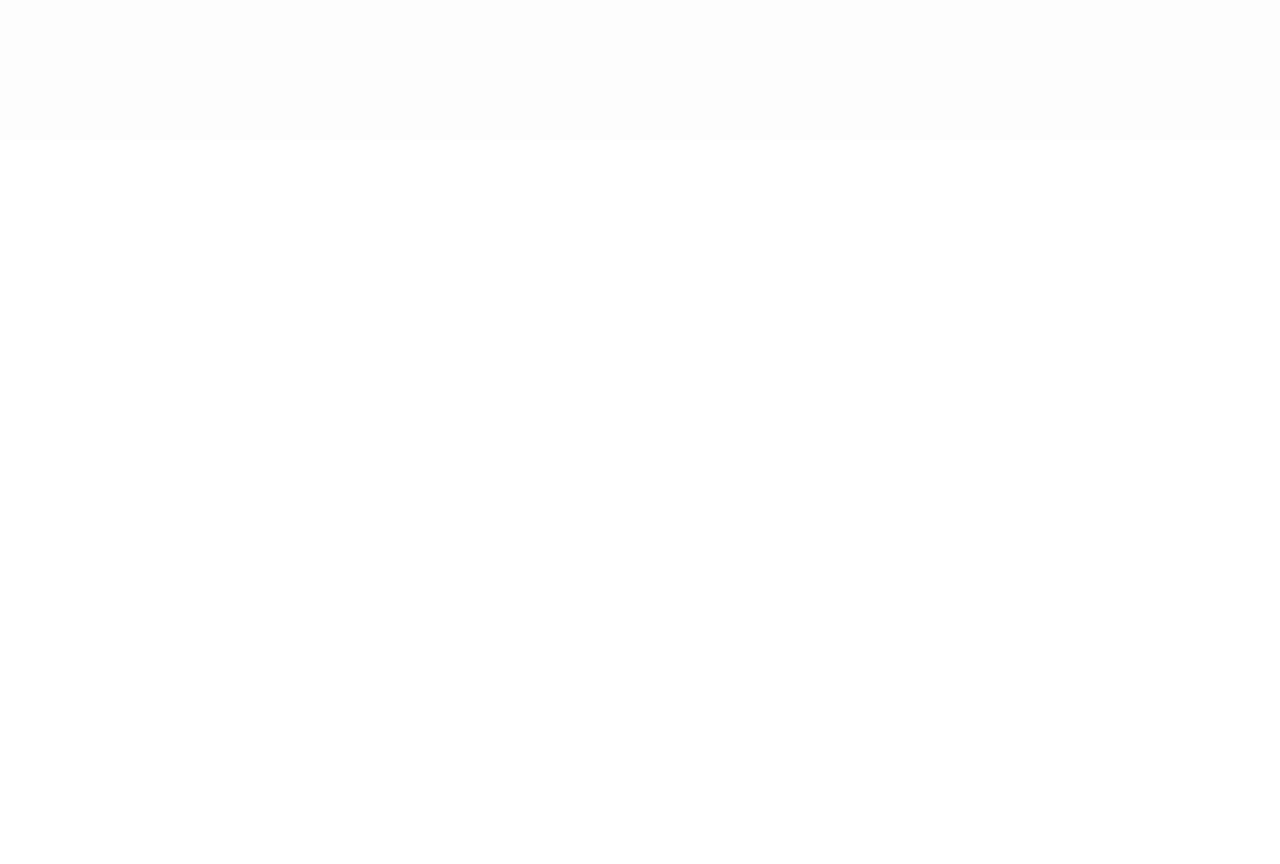
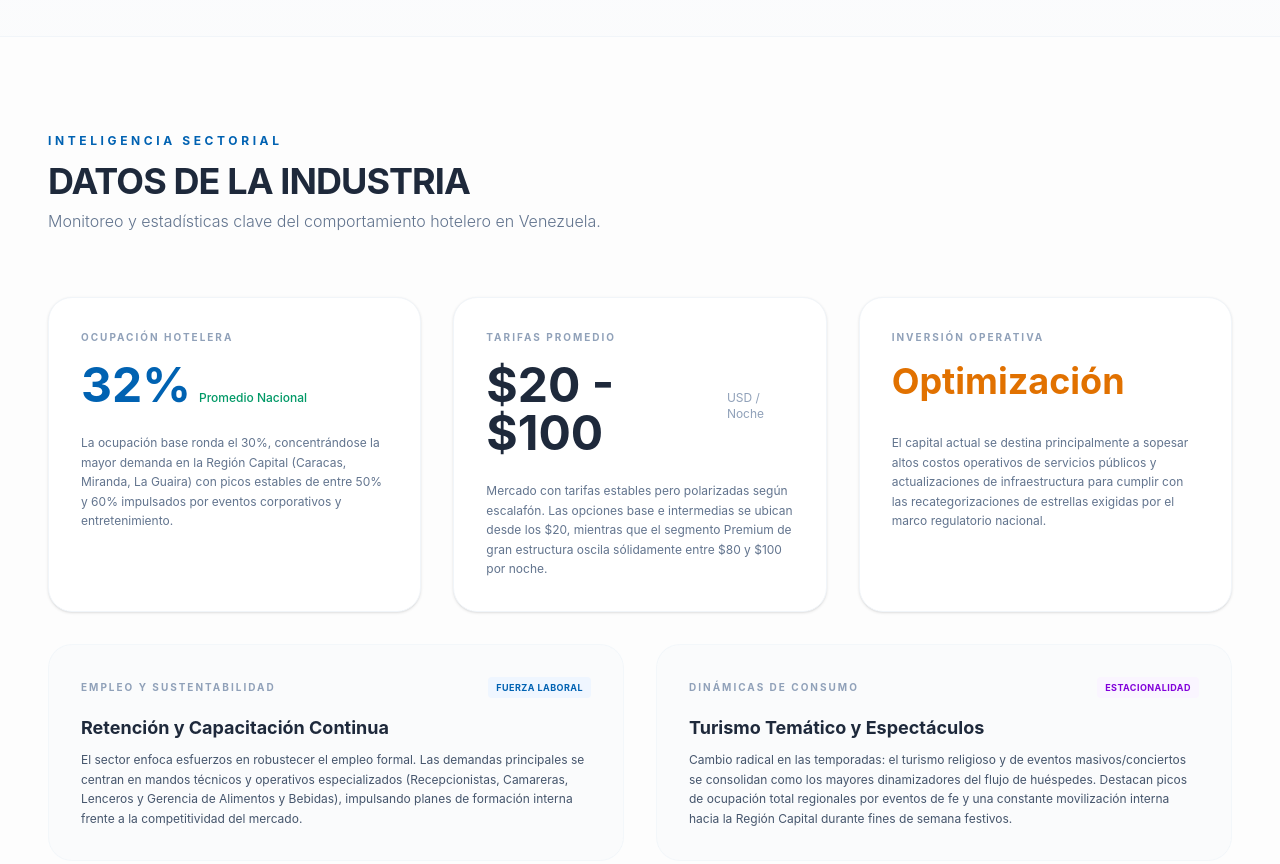
Before and after one commit to shirleybernaez-hub/fenahoven, a React (Vite) app: page /web in a window 1280 px wide. Shown: the part 660-1524 px from the top of the page. Before the commit the page ends 800 px from the top, so only its background shows below. Built offline with nearby package versions, Linux system fonts and the light colour scheme; the HTML template or start-up script is replaced by a standard one.

Commit message:
Sección Datos de la Industria agregada con datos reales de Venezuela

```diff
--- a/src/Web.jsx
+++ b/src/Web.jsx
@@ -2,49 +2,33 @@
 
 export default function Web() {
   const navLinks = [
-    "Quiénes Somos",
-    "Federación",
-    "Dashboard Nacional",
-    "Radar Hotelero",
-    "Capacitación",
-    "Eventos",
-    "Inversión Hotelera",
-    "Sala de Prensa",
-    "Afíliate",
-    "Contacto"
+    "Quiénes Somos", "Federación", "Dashboard Nacional", "Radar Hotelero",
+    "Capacitación", "Eventos", "Inversión Hotelera", "Sala de Prensa",
+    "Afíliate", "Contacto"
   ];
 
   return (
-    <div className="min-h-screen bg-[#FDFDFD] font-sans text-slate-900">
+    <div className="min-h-screen bg-[#FDFDFD] font-sans text-slate-900 antialiased">
 
       {/* NAVBAR INSTITUCIONAL */}
       <nav className="border-b border-slate-100 bg-white sticky top-0 z-50 px-6 py-4 md:px-12">
         <div className="max-w-7xl mx-auto flex flex-col gap-4 lg:flex-row lg:items-center lg:justify-between">
-
-          {/* Logo Principal */}
           <div className="text-xl font-bold tracking-tighter text-[#0062B2] uppercase select-none">
             FENAHOVEN
           </div>
-
-          {/* Menú de Enlaces */}
           <div className="flex flex-wrap gap-x-6 gap-y-2 items-center text-xs md:text-sm font-medium text-slate-600">
             {navLinks.map((link, index) => (
-              <span
-                key={index}
-                className="cursor-pointer hover:text-[#0062B2] transition-colors whitespace-nowrap py-1"
-              >
+              <span key={index} className="cursor-pointer hover:text-[#0062B2] transition-colors whitespace-nowrap py-1">
                 {link}
               </span>
             ))}
           </div>
-
         </div>
       </nav>
 
       {/* HERO INSTITUCIONAL */}
-      <section className="min-h-[80vh] flex flex-col justify-center items-center px-8">
-        {/* Frase poderosa */}
-        <div className="text-center max-w-4xl mb-20">
+      <section className="min-h-[75vh] flex flex-col justify-center items-center px-8 bg-gradient-to-b from-white to-slate-50/50 border-b border-slate-100">
+        <div className="text-center max-w-4xl mb-16">
           <h1 className="text-5xl md:text-7xl font-bold text-[#0062B2] leading-tight mb-8 uppercase tracking-tight">
             67 AÑOS IMPULSANDO EL TURISMO EN VENEZUELA
           </h1>
@@ -53,8 +37,7 @@
           </p>
         </div>
 
-        {/* Indicadores del sector */}
-        <div className="grid grid-cols-2 md:grid-cols-4 gap-8 md:gap-16 w-full max-w-5xl border-t border-slate-100 pt-12">
+        <div className="grid grid-cols-2 md:grid-cols-4 gap-8 md:gap-16 w-full max-w-5xl border-t border-slate-200/60 pt-12">
           <div className="text-center">
             <span className="block text-3xl md:text-4xl font-bold text-[#1E293B] mb-2">300+</span>
             <span className="text-[10px] uppercase tracking-[0.2em] text-slate-400 font-bold">Hoteles Representados</span>
@@ -74,6 +57,84 @@
         </div>
       </section>
 
+      {/* SECCIÓN: DATOS DE LA INDUSTRIA */}
+      <section className="py-24 px-6 md:px-12 max-w-7xl mx-auto">
+        <div className="mb-16">
+          <span className="text-xs font-bold text-[#0062B2] uppercase tracking-[0.3em] block mb-3">Inteligencia Sectorial</span>
+          <h2 className="text-3xl md:text-4xl font-bold tracking-tight text-[#1E293B] uppercase">Datos de la Industria</h2>
+          <p className="text-slate-500 mt-2 font-light">Monitoreo y estadísticas clave del comportamiento hotelero en Venezuela.</p>
+        </div>
+
+        {/* Grid Principal de Datos */}
+        <div className="grid grid-cols-1 md:grid-cols-3 gap-8">
+
+          {/* Card 1: Ocupación Hotelera */}
+          <div className="bg-white border border-slate-100 p-8 rounded-3xl shadow-sm hover:shadow-md transition-shadow">
+            <span className="text-[10px] uppercase tracking-[0.2em] text-slate-400 font-bold block mb-4">Ocupación Hotelera</span>
+            <div className="flex items-baseline gap-2">
+              <span className="text-5xl font-bold text-[#0062B2]">32%</span>
+              <span className="text-xs text-emerald-600 font-medium">Promedio Nacional</span>
+            </div>
+            <p className="text-xs text-slate-500 mt-6 leading-relaxed">
+              La ocupación base ronda el 30%, concentrándose la mayor demanda en la Región Capital (Caracas, Miranda, La Guaira) con picos estables de entre 50% y 60% impulsados por eventos corporativos y entretenimiento.
+            </p>
+          </div>
+
+          {/* Card 2: Tarifas Promedio */}
+          <div className="bg-white border border-slate-100 p-8 rounded-3xl shadow-sm hover:shadow-md transition-shadow">
+            <span className="text-[10px] uppercase tracking-[0.2em] text-slate-400 font-bold block mb-4">Tarifas Promedio</span>
+            <div className="flex items-baseline gap-2">
+              <span className="text-5xl font-bold text-[#1E293B]">$20 - $100</span>
+              <span className="text-xs text-slate-400">USD / Noche</span>
+            </div>
+            <p className="text-xs text-slate-500 mt-6 leading-relaxed">
+              Mercado con tarifas estables pero polarizadas según escalafón. Las opciones base e intermedias se ubican desde los $20, mientras que el segmento Premium de gran estructura oscila sólidamente entre $80 y $100 por noche.
+            </p>
+          </div>
+
+          {/* Card 3: Inversión y Costos */}
+          <div className="bg-white border border-slate-100 p-8 rounded-3xl shadow-sm hover:shadow-md transition-shadow">
+            <span className="text-[10px] uppercase tracking-[0.2em] text-slate-400 font-bold block mb-4">Inversión Operativa</span>
+            <div className="flex items-baseline gap-2">
+              <span className="text-4xl font-bold text-amber-600">Optimización</span>
+            </div>
+            <p className="text-xs text-slate-500 mt-8 leading-relaxed">
+              El capital actual se destina principalmente a sopesar altos costos operativos de servicios públicos y actualizaciones de infraestructura para cumplir con las recategorizaciones de estrellas exigidas por el marco regulatorio nacional.
+            </p>
+          </div>
+
+        </div>
+
+        {/* Fila Inferior: Tendencias, Empleo y Temporadas */}
+        <div className="grid grid-cols-1 md:grid-cols-2 gap-8 mt-8">
+
+          {/* Card 4: Empleo y Talento Humano */}
+          <div className="bg-slate-50/60 border border-slate-100/80 p-8 rounded-3xl">
+            <div className="flex items-center justify-between mb-4">
+              <span className="text-[10px] uppercase tracking-[0.2em] text-slate-400 font-bold">Empleo y Sustentabilidad</span>
+              <span className="px-2 py-1 bg-blue-50 text-[#0062B2] rounded text-[9px] font-bold uppercase tracking-wider">Fuerza Laboral</span>
+            </div>
+            <h4 className="text-lg font-bold text-[#1E293B] mb-2">Retención y Capacitación Continua</h4>
+            <p className="text-xs text-slate-600 leading-relaxed">
+              El sector enfoca esfuerzos en robustecer el empleo formal. Las demandas principales se centran en mandos técnicos y operativos especializados (Recepcionistas, Camareras, Lenceros y Gerencia de Alimentos y Bebidas), impulsando planes de formación interna frente a la competitividad del mercado.
+            </p>
+          </div>
+
+          {/* Card 5: Tendencias y Temporadas */}
+          <div className="bg-slate-50/60 border border-slate-100/80 p-8 rounded-3xl">
+            <div className="flex items-center justify-between mb-4">
+              <span className="text-[10px] uppercase tracking-[0.2em] text-slate-400 font-bold">Dinámicas de Consumo</span>
+              <span className="px-2 py-1 bg-purple-50 text-purple-700 rounded text-[9px] font-bold uppercase tracking-wider">Estacionalidad</span>
+            </div>
+            <h4 className="text-lg font-bold text-[#1E293B] mb-2">Turismo Temático y Espectáculos</h4>
+            <p className="text-xs text-slate-600 leading-relaxed">
+              Cambio radical en las temporadas: el turismo religioso y de eventos masivos/conciertos se consolidan como los mayores dinamizadores del flujo de huéspedes. Destacan picos de ocupación total regionales por eventos de fe y una constante movilización interna hacia la Región Capital durante fines de semana festivos.
+            </p>
+          </div>
+
+        </div>
+      </section>
+
     </div>
   );
 }
```
